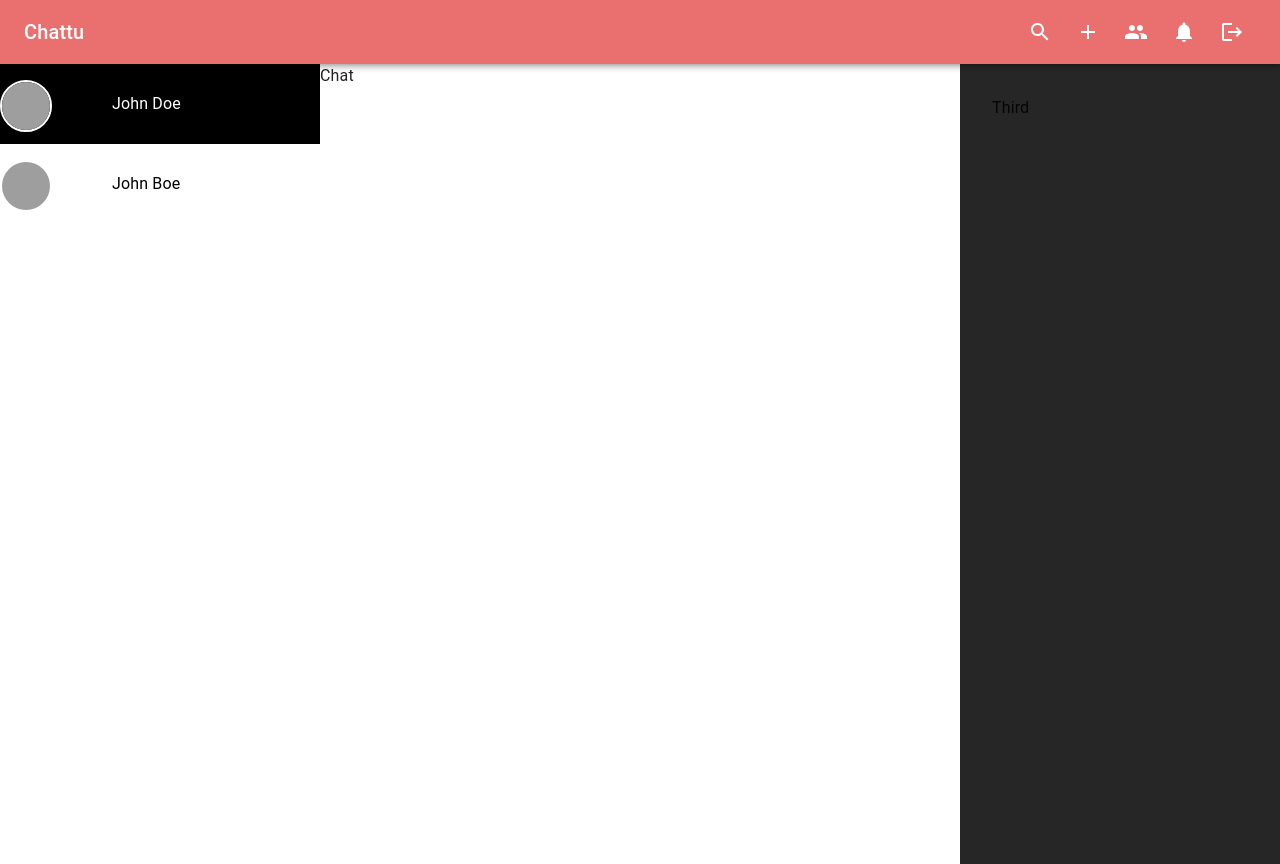
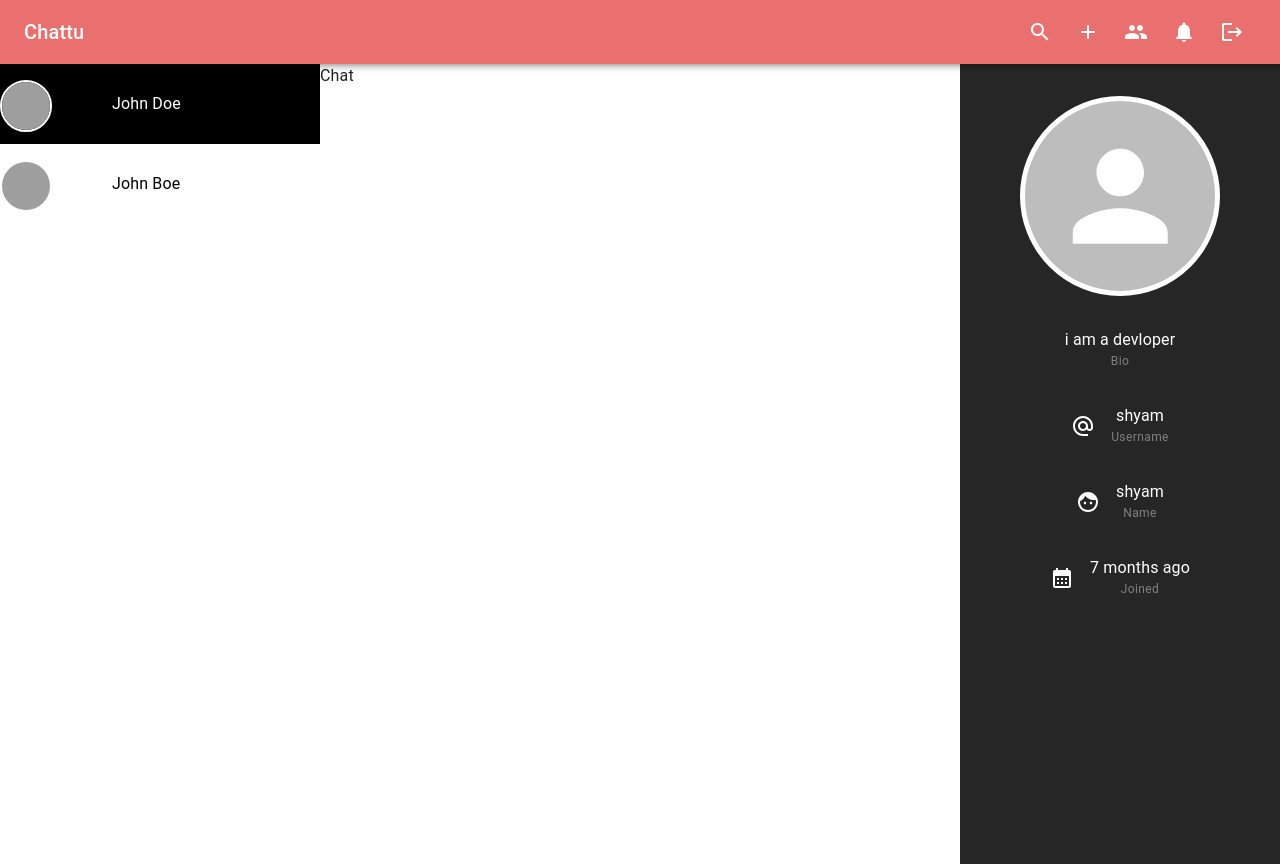
Before and after one commit to YSHANKARLAL90/ChattingApp, a React (Vite) app in the folder client/: page /chat/1 in a window 1280 px wide. Built offline with nearby package versions, Linux system fonts and the light colour scheme; grey boxes are pictures that could not be loaded.

Commit message:
Profile Page added

```diff
--- a/client/src/components/layout/AppLayout.jsx
+++ b/client/src/components/layout/AppLayout.jsx
@@ -5,6 +5,7 @@ import { Grid } from '@mui/material';
 import ChatList from '../specific/ChatList';
 import { sampleChats } from '../../constants/sampleData';
 import { useParams } from 'react-router-dom';
+import Profile from '../specific/Profile';
 
 const AppLayout = (WrappedComponent) => {
   return (props) => {
@@ -50,7 +51,7 @@ const AppLayout = (WrappedComponent) => {
               bgcolor:"rgba(0,0,0,0.85)",
             }}
           >
-            Third
+            <Profile/>
           </Grid>
         </Grid>
       </>
--- /dev/null
+++ b/client/src/components/specific/Profile.jsx
@@ -0,0 +1,47 @@
+import React from 'react';
+import { Avatar, Stack, Typography } from '@mui/material';
+import {
+  Face as FaceIcon,
+  AlternateEmail as UserNameIcon,
+  CalendarMonth as CalendarIcon,
+} from '@mui/icons-material'
+import moment from "moment";
+
+const Profile = () => {
+  return (
+    <Stack spacing={"2rem"} direction={"column"} alignItems={"center"}>
+      <Avatar
+         sx={{
+          width:200,
+          height:200,
+          objectFit:"contain",
+          marginBottom:"1rem",
+          border:"5px solid white",
+         }}
+      />
+      <ProfileCard heading={"Bio"} text={"i am a devloper"}/>
+      <ProfileCard heading={"Username"} text={"shyam"} Icon={<UserNameIcon/>}/>
+      <ProfileCard heading={"Name"} text={"shyam"} Icon={<FaceIcon/>}/>
+      <ProfileCard heading={"Joined"} text={moment('2023-11-04T18:30:00.000Z').fromNow()} Icon={<CalendarIcon/>}/>
+    </Stack>
+  )
+};
+
+const ProfileCard = ({text,Icon,heading}) => (
+  <Stack
+    direction={"row"}
+    alignItems={"center"}
+    spacing={"1rem"}
+    color={"white"}
+    textAlign={"center"}
+  >
+    {Icon && Icon}
+
+    <Stack>
+      <Typography variant="body1">{text}</Typography>
+      <Typography color={"gray"} variant="caption">{heading}</Typography>
+    </Stack>
+  </Stack>
+)
+
+export default Profile
```
